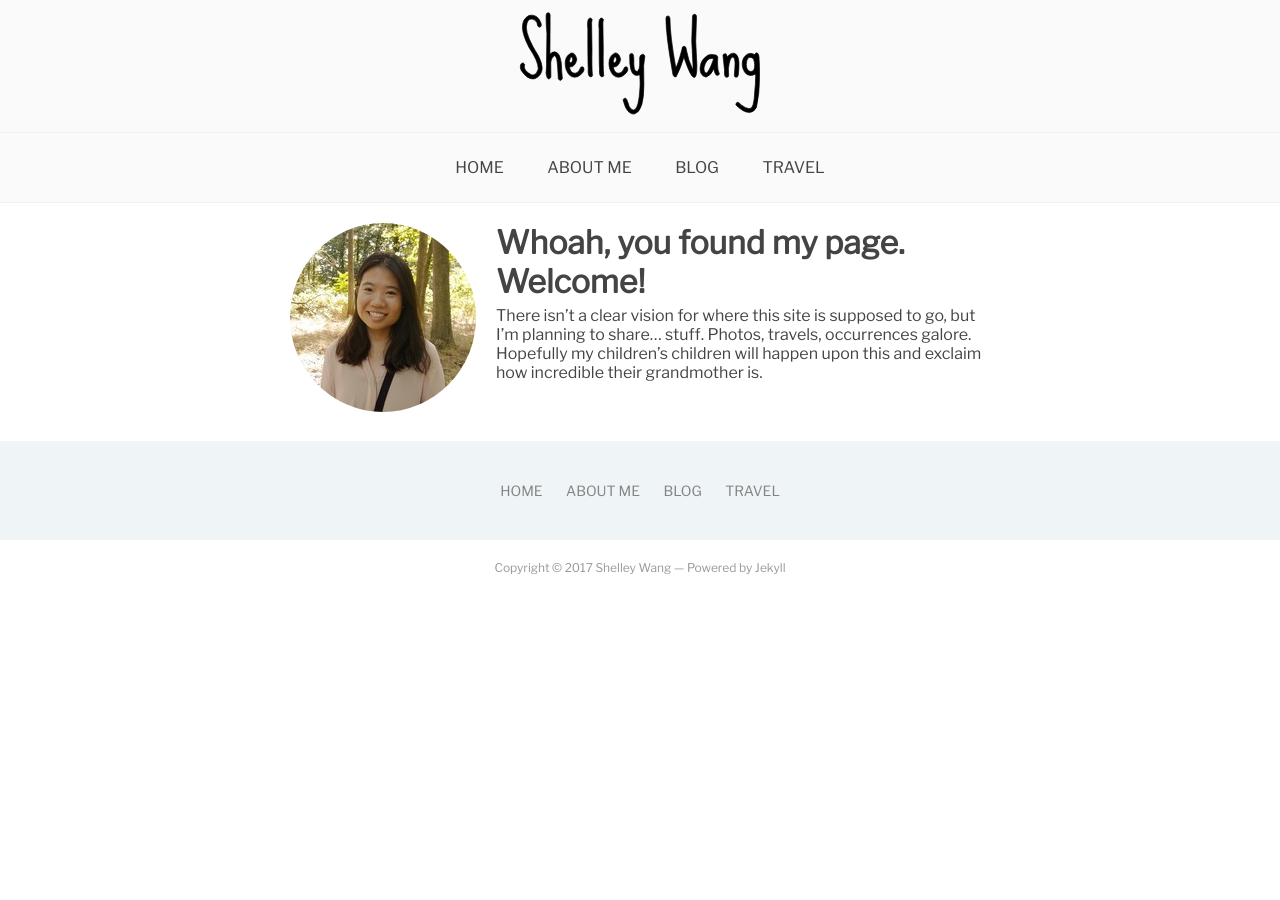
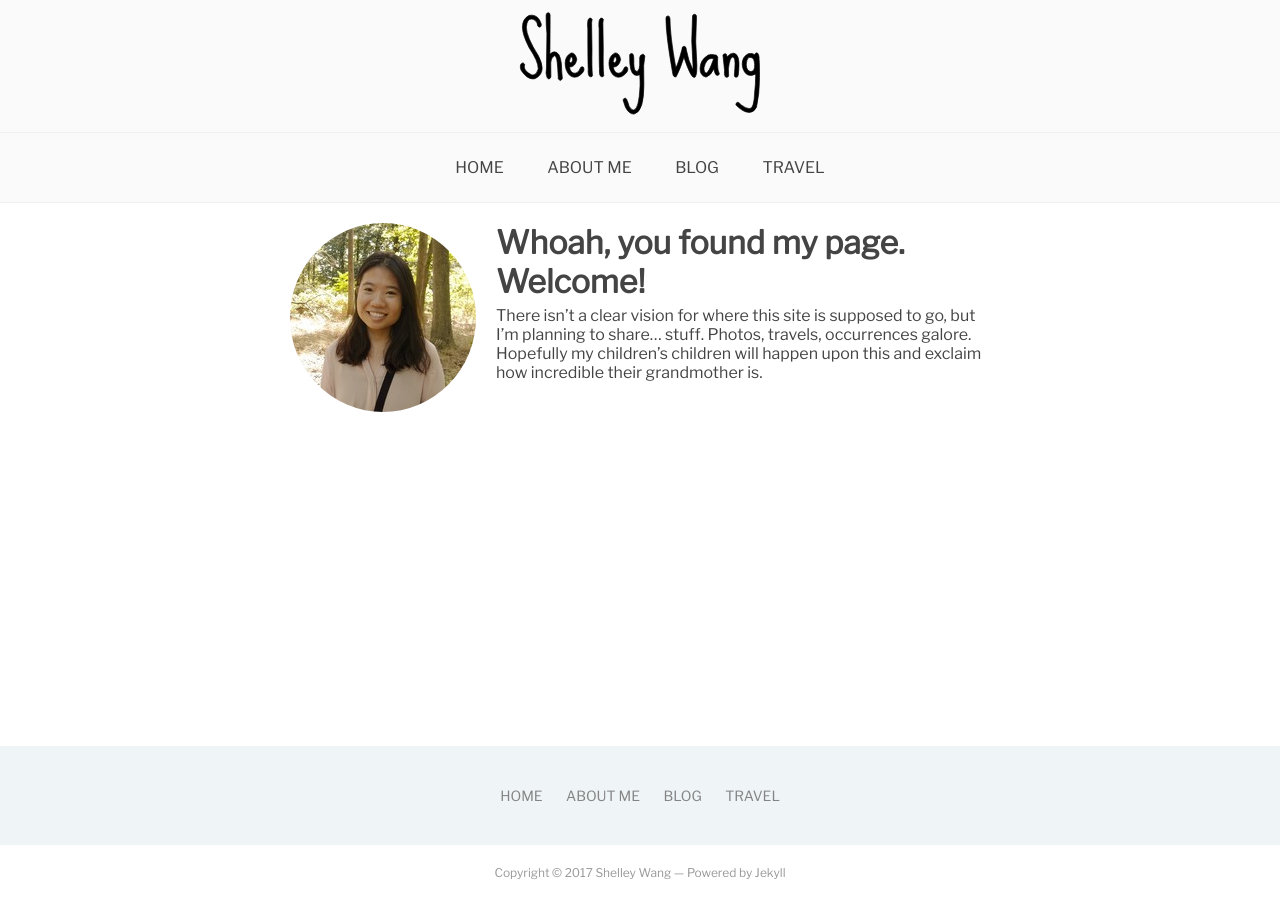
Before and after one commit to shellbellwa/shellbellwa.github.io, a Jekyll site: the page built from index.md, in a window 1280 px wide. Built offline with Jekyll 4.4.1, drawn with Linux system fonts in a browser that asks for light colours.

Commit message:
Force navbar to bottom no matter what

```diff
--- a/_sass/_layout.scss
+++ b/_sass/_layout.scss
@@ -49,6 +49,7 @@
   max-width: $content-width;
   padding: 10px 10px 15px 10px;
   text-align: left;
+  min-height: calc(100vh - 382px);
 }
 
 .profile-pic {
```
